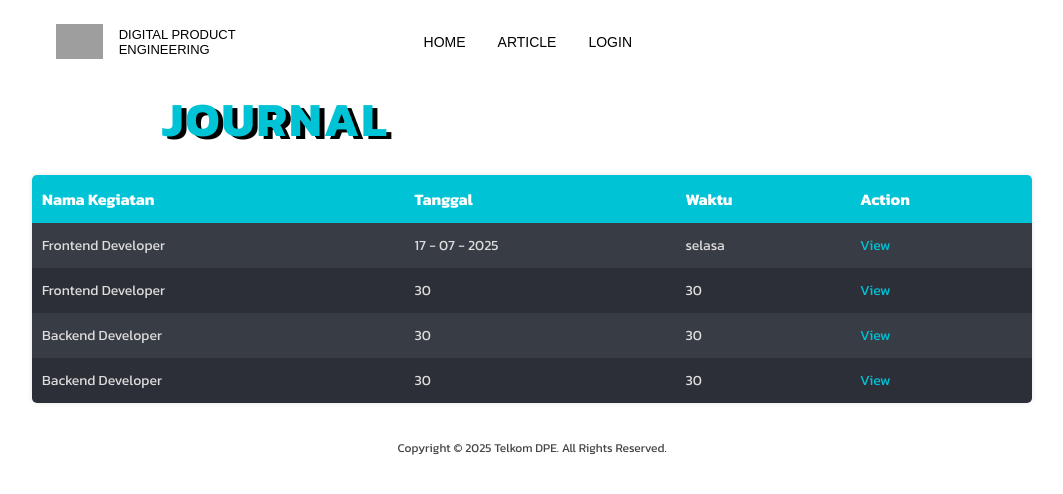
After one commit to Neze24/Rangkuman-Dinamis, a PHP site: page /pages/journal/jurnaldata.html in a window 1280 px wide. The commit adds this page. Shown: the top 494 px of the page, without its empty margins (108-1171 px from the left). Run offline with PHP 8.4, Linux system fonts and the light colour scheme; grey boxes are pictures that could not be loaded.

Commit message:
Menambahkan beberapa hal baru

```diff
--- a/index.html
+++ b/index.html
@@ -25,7 +25,7 @@
             <nav>
                 <a href="#">HOME</a>
                 <a href="pages/page.php?Id=1&No=1">ARTICLE</a>
-                <a href="pages/Login.html">LOGIN</a><!-- nbigger --->
+                <a href="pages/login/Login.html">LOGIN</a><!-- nbigger --->
             </nav>
         </div>
     </header>
--- a/pages/dashboard.php
+++ b/pages/dashboard.php
@@ -1,7 +1,7 @@
 <?php
 session_start();
 if (!isset($_SESSION['username'])) {
-    header("Location: index.html");
+    header("Location: ../../index.html");
     exit;
 }
 ?>
@@ -14,6 +14,6 @@ if (!isset($_SESSION['username'])) {
 <body>
     <h1>Selamat datang, <?php echo htmlspecialchars($_SESSION['username']); ?>!</h1>
     <p>Anda berhasil login.</p>
-    <a href="logout.php">Logout</a>
+    <a href="../index.html">Kembali</a>
 </body>
 </html>
--- /dev/null
+++ b/pages/journal/jurnaldata.html
@@ -0,0 +1,207 @@
+<!DOCTYPE html>
+<html lang="id">
+
+<head>
+    <meta charset="UTF-8">
+    <meta name="viewport" content="width=device-width, initial-scale=1.0">
+    <link
+        href="https://fonts.googleapis.com/css2?family=Kanit:ital,wght@0,100;0,200;0,300;0,400;0,500;0,600;0,700;0,800;0,900;1,100;1,200;1,300;1,400;1,500;1,600;1,700;1,800;1,900&display=swap"
+        rel="stylesheet">
+    <title>Journal</title>
+    <style>
+        * {
+            box-sizing: border-box;
+            margin: 0;
+            padding: 0;
+        }
+
+        body {
+            font-family: 'Kanit', sans-serif;
+            background-color: #fff;
+            color: #000;
+        }
+
+        header {
+            display: flex;
+            justify-content: left;
+            align-items: center;
+            padding: 1rem 2rem;
+            width: 100%;
+            max-width: 1080px;
+            margin: 0 auto;
+            gap: 2rem;
+            min-width: 600px;
+        }
+
+        .header-container {
+            display: flex;
+            justify-content: space-between;
+            align-items: center;
+            padding: 0.5rem 2rem;
+            flex-wrap: wrap;
+            font-family: Jura, sans-serif;
+            max-width: 640px;
+            width: 100%;
+            box-sizing: border-box;
+        }
+
+        nav {
+            display: flex;
+            flex-wrap: wrap;
+            gap: 2rem;
+        }
+
+        nav a {
+            color: #000;
+            text-decoration: none;
+            font-size: 14px;
+            position: relative;
+            transition: color 0.3s ease;
+        }
+
+        nav a:hover {
+            color: #00ADB5;
+        }
+
+        nav a.active {
+            color: #00ADB5;
+            font-weight: bold;
+        }
+
+        .logo {
+            display: flex;
+            align-items: center;
+            gap: 1rem;
+            font-size: small;
+        }
+
+
+        .title {
+            font-size: 48px;
+            margin-left: 270px;
+            text-align: left;
+            text-shadow: 5px 3px #000000;
+            letter-spacing: 2px;
+            color: #00c3d6;
+
+        }
+
+        .table-container {
+            display: flex;
+            justify-content: center;
+            padding: 20px;
+        }
+
+        table {
+            border-collapse: collapse;
+            width: 90%;
+            max-width: 1000px;
+            box-shadow: 0 0 5px rgba(0, 0, 0, 0.1);
+            border-radius: 5px;
+            overflow: hidden;
+        }
+
+        thead {
+            background-color: #00c3d6;
+            color: white;
+            font-weight: bold;
+        }
+
+        thead th {
+            padding: 12px 10px;
+            text-align: left;
+        }
+
+        tbody tr:nth-child(even) {
+            background-color: #2d2f38;
+        }
+
+        tbody tr:nth-child(odd) {
+            background-color: #383c45;
+        }
+
+        tbody td {
+            padding: 12px 10px;
+            color: #ddd;
+            font-size: 14px;
+        }
+
+        tbody a {
+            color: #00c3d6;
+            text-decoration: none;
+        }
+
+        .copyright {
+            text-align: center;
+            font-size: 12px;
+            margin: 1rem 0;
+            color: #444;
+        }
+    </style>
+</head>
+
+<body>
+
+    <header>
+        <div class="header-container">
+            <div class="logo">
+                <img src="../../asset/8665571_laptop_code_icon 1.svg" alt="Logo" height="35px" />
+                <p>DIGITAL PRODUCT <br /> ENGINEERING</p>
+            </div>
+            <nav>
+                <a href="../../index.html">HOME</a>
+                <a href="../page.php?Id=1&No=1">ARTICLE</a>
+                <a href="../Login.html">LOGIN</a>
+            </nav>
+        </div>
+    </header>
+
+    <main>
+        <h1 class="title">JOURNAL</h1>
+
+        <div class="table-container">
+            <table>
+                <thead>
+                    <tr>
+                        <th>Nama Kegiatan</th>
+                        <th>Tanggal</th>
+                        <th>Waktu</th>
+                        <th>Action</th>
+                    </tr>
+                </thead>
+                <tbody>
+                    <tr>
+                        <td>Frontend Developer</td>
+                        <td>17 - 07 - 2025</td>
+                        <td>selasa</td>
+                        <td><a href="#">View</a></td>
+                    </tr>
+                    <tr>
+                        <td>Frontend Developer</td>
+                        <td>30</td>
+                        <td>30</td>
+                        <td><a href="#">View</a></td>
+                    </tr>
+                    <tr>
+                        <td>Backend Developer</td>
+                        <td>30</td>
+                        <td>30</td>
+                        <td><a href="#">View</a></td>
+                    </tr>
+                    <tr>
+                        <td>Backend Developer</td>
+                        <td>30</td>
+                        <td>30</td>
+                        <td><a href="#">View</a></td>
+                    </tr>
+                </tbody>
+            </table>
+        </div>
+    </main>
+
+    <div class="copyright">
+        Copyright © 2025 Telkom DPE. All Rights Reserved.
+    </div>
+</body>
+
+</html>
```
Also changed, not shown: index.css (+18 -36 lines), pages/journal/JurnalInput.html (renamed from pages/JurnalInput.html, +9 -6 lines), pages/login/Login.php (renamed from pages/Login.php, +2 -8 lines), pages/login/Login.html (renamed from pages/Login.html).
